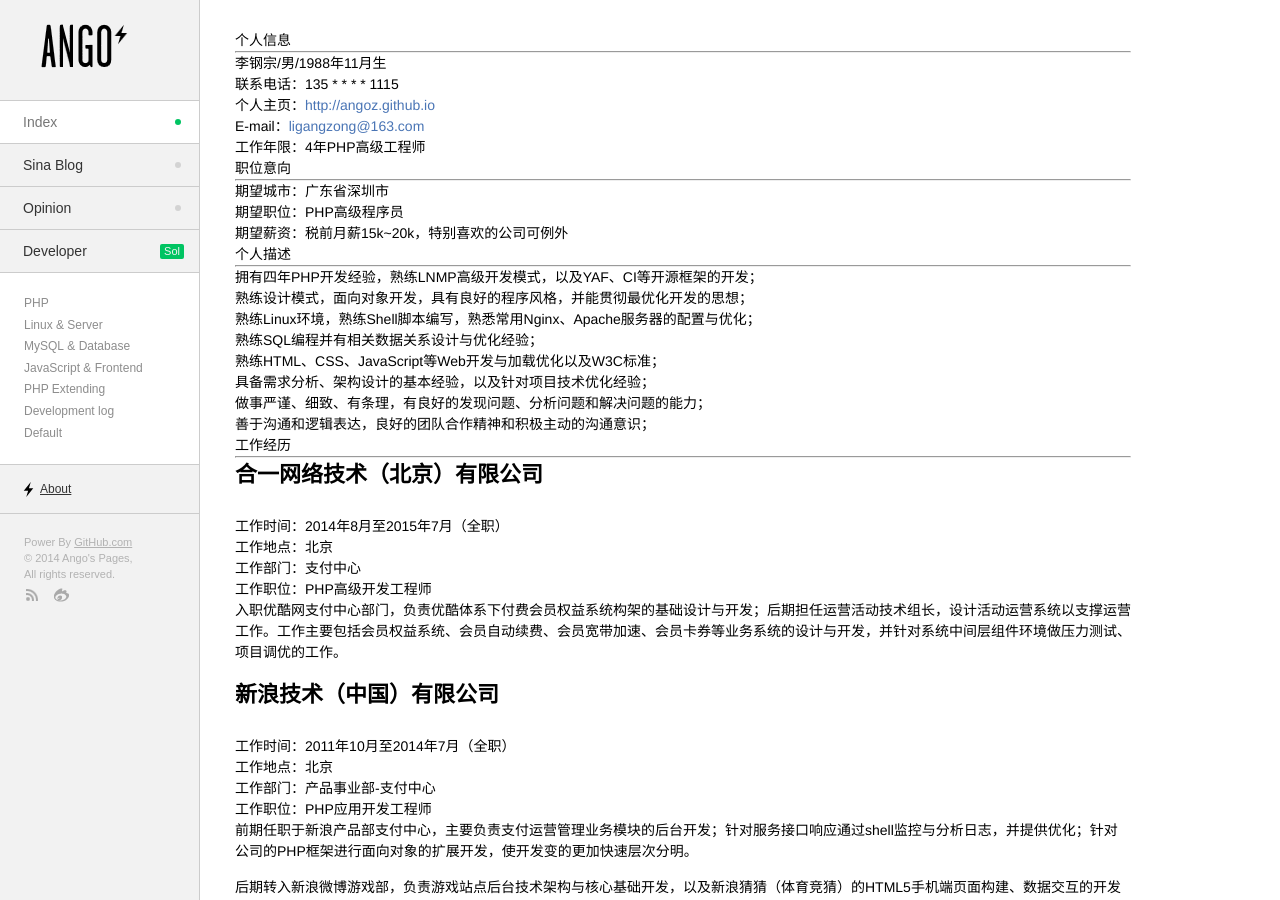
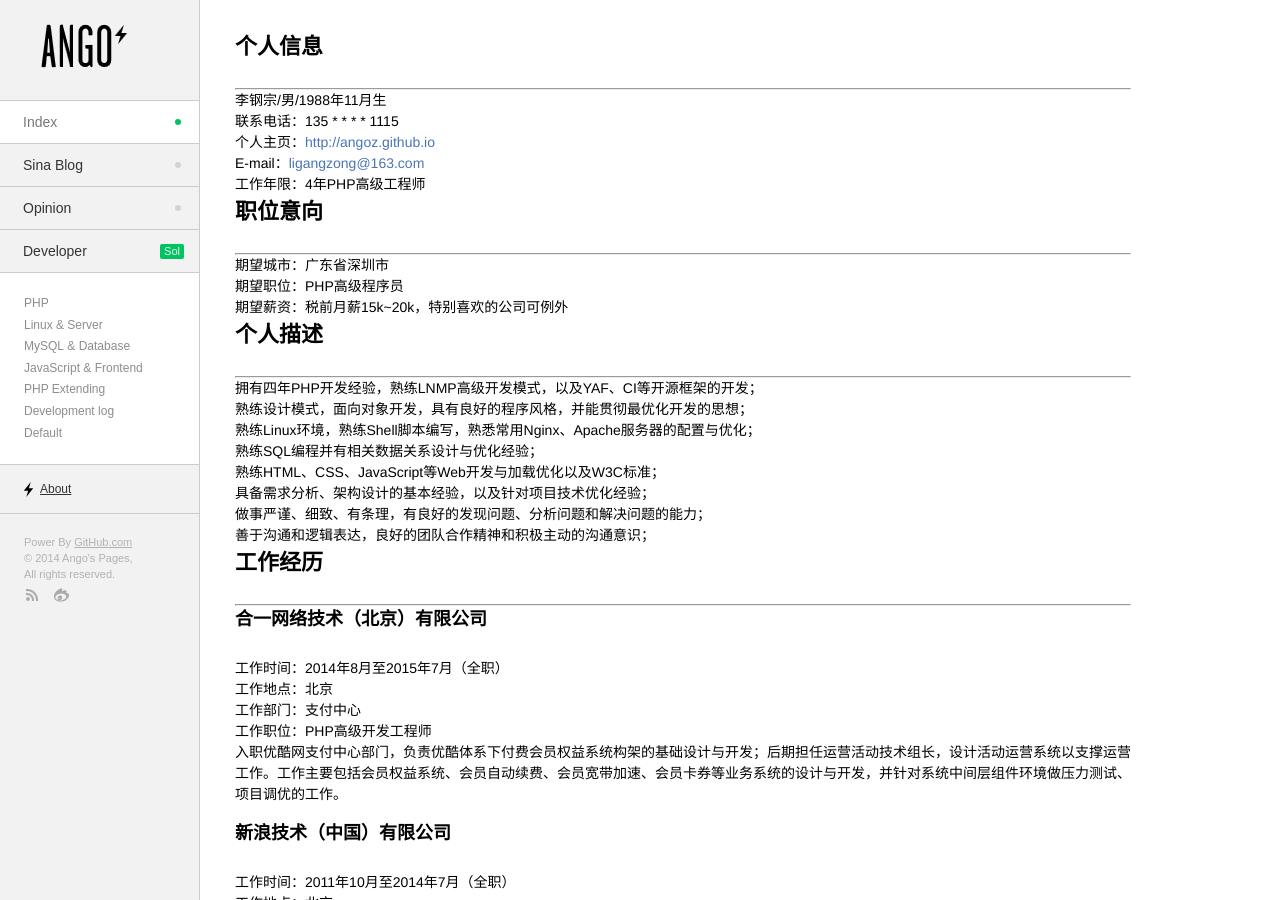
Before and after one commit to angoz/angoz.github.io, a Jekyll site: the page built from about/resume.md, in a window 1280 px wide and 900 px high. Built offline with Jekyll 4.4.1, drawn with Linux system fonts in a browser that asks for light colours; nearby versions of some CDN libraries; Markdown is read by kramdown in place of the engine named in the settings.

```diff
--- a/about/resume.md
+++ b/about/resume.md
@@ -3,7 +3,7 @@ layout: default
 title: 个人简历
 ---
 
-# 个人信息
+## 个人信息
 ---
  - 李钢宗/男/1988年11月生
  - 联系电话：135 * * * * 1115
@@ -12,13 +12,13 @@ title: 个人简历
  - 工作年限：4年PHP高级工程师
 
 
-# 职位意向
+## 职位意向
 ---
  - 期望城市：广东省深圳市
  - 期望职位：PHP高级程序员
  - 期望薪资：税前月薪15k~20k，特别喜欢的公司可例外
 
-# 个人描述
+## 个人描述
 ---
  - 拥有四年PHP开发经验，熟练LNMP高级开发模式，以及YAF、CI等开源框架的开发；
  - 熟练设计模式，面向对象开发，具有良好的程序风格，并能贯彻最优化开发的思想；
@@ -29,9 +29,9 @@ title: 个人简历
  - 做事严谨、细致、有条理，有良好的发现问题、分析问题和解决问题的能力；
  - 善于沟通和逻辑表达，良好的团队合作精神和积极主动的沟通意识；
 
-# 工作经历
+## 工作经历
 ---
-## 合一网络技术（北京）有限公司
+### 合一网络技术（北京）有限公司
  - 工作时间：2014年8月至2015年7月（全职）
  - 工作地点：北京
  - 工作部门：支付中心
@@ -39,7 +39,7 @@ title: 个人简历
 
 入职优酷网支付中心部门，负责优酷体系下付费会员权益系统构架的基础设计与开发；后期担任运营活动技术组长，设计活动运营系统以支撑运营工作。工作主要包括会员权益系统、会员自动续费、会员宽带加速、会员卡券等业务系统的设计与开发，并针对系统中间层组件环境做压力测试、项目调优的工作。
 
-## 新浪技术（中国）有限公司
+### 新浪技术（中国）有限公司
  - 工作时间：2011年10月至2014年7月（全职）
  - 工作地点：北京
  - 工作部门：产品事业部-支付中心
@@ -49,7 +49,7 @@ title: 个人简历
 
 后期转入新浪微博游戏部，负责游戏站点后台技术架构与核心基础开发，以及新浪猜猜（体育竞猜）的HTML5手机端页面构建、数据交互的开发工作；后期联合产品、运营人员策划与开发WAP游戏项目；与《看球啦》应用合作，服务端需求开发与API接口化，推出乐猜APP（体育竞猜）项目。
 
-## 康盛创想（北京）科技有限公司
+### 康盛创想（北京）科技有限公司
  - 工作时间：2011年3月至2011年9月（大四实习）
  - 工作地点：北京
  - 工作部门：项目合作部
@@ -57,44 +57,44 @@ title: 个人简历
 
 在大四期间主要于该公司实习与学习，自主学习了该公司的Discuz!、UCenter等康盛产品源码，并参与了部分合作项目的开发，主要负责CMS的部分模块功能开发、论坛定制插件开发，以及后台编辑模块的开发。
 
-# 项目经验
+## 项目经验
 ---
-### 2014/8-2015/7：优酷会员权益系统
+#### 2014/8-2015/7：优酷会员权益系统
  - 项目地址：[http://vip.youku.com](http://vip.youku.com "优酷会员"), [http://pay.youku.com](http://pay.youku.com "优酷支付")
  - 项目角色：项目开发
  - 项目职责：前期主要负责项目基础构架的设计，使用YAF作为业务框架并设计核心业务层的基本开发模式，以及业务模型、数据关系设计；开发阶段主要包括会员账户、权益订购、权益消费、权益包升级、自动续费等业务模块的开发，并参与针对系统中间层组件环境做压力测试、全站Redis缓存、中间组件优化的工作，提升系统性能；推动优酷土豆Passport账号互联，全面实现账号一体化；后期阶段担任运营活动技术组长，负责运营活动技术支持与发布。
 
-### 2015/5-2015/7：会员加速系统2.0
+#### 2015/5-2015/7：会员加速系统2.0
  - 项目地址：[http://vip.youku.com](http://vip.youku.com "优酷会员")
  - 项目角色：项目组织与开发
  - 项目职责：作为项目基础负责人，配合产品完成需求分析，以及基本的技术构架设计；与电信、联通技术对接，完成多省份加速业务接入，实现会员宽带智能提速，包括宽带状态查询、立刻提速、关闭提速等核心功能模型；实现功能API接口化，提供优酷平台下各业务方接入。
 
-### 2013/1-2014/7：新浪猜猜
+#### 2013/1-2014/7：新浪猜猜
  - 项目地址：[http://cai.weibo.cn](http://cai.weibo.cn "新浪猜猜手机版"), [http://cai.weibo.com](http://cai.weibo.com "新浪猜猜PC版")
  - 项目角色：项目开发
  - 项目职责：主要负责项目一期的技术方案设计与开发计划安排，核心数据库结构、基础模块的设计与开发，主要包括用户账户、商城道具、小游戏博弈等模块，以及HTML5移动设备版前端构建，采用 SeaJS构架与 MVC 加载模式开发；后期针对合作渠道接口支持与提供解决方案。
 
-### 2014/04-2014/07：乐猜APP
+#### 2014/04-2014/07：乐猜APP
  - 项目地址：[http://cai.weibo.com/lecai/index.php](http://cai.weibo.com/lecai/index.php "乐猜APP")
  - 项目角色：服务端组织与开发
  - 项目职责：主要负责项目技术方案设计与开发计划安排，独立完成服务端架构、数据库结构设计、核心功能模块、客户端交互接口等需求的开发，以及后期产品运营后台开发，并提供联运技术支持。
 
-### 2013/11-2014/3：WAP游戏开发与优化
+#### 2013/11-2014/3：WAP游戏开发与优化
  - 项目地址：[http://dp.sina.cn/dpool/sports/nbastar](http://dp.sina.cn/dpool/sports/nbastar "灌篮·巅峰对决")
  - 项目角色：项目组织与开发
  - 项目职责：在新WAP游戏项目上主要负责产品需求跟进，并制定开发方案与工期规划；核心数据结构、核心模块设计与开发，主要有赛事竞技、俱乐部、市场竞拍等业务模块；针对游戏数据做平衡策略调整以及性能优化；以及对原有的WAP项目做运营技术支持与迭代优化的开发工作。
 
-### 2012/10-2013/01：游戏数据库（台湾游戏网、Dota2、剑灵游戏资料库）
+#### 2012/10-2013/01：游戏数据库（台湾游戏网、Dota2、剑灵游戏资料库）
  - 项目地址：[http://www.twgame.com.cn/](http://www.twgame.com.cn/ "新浪台湾游戏网"), [http://dota2db.games.sina.com.cn/](http://dota2db.games.sina.com.cn/ "剑灵数据中心")
  - 项目角色：项目开发
  - 项目职责：主要负责管理后台项目架构开发，均采用Yaf构架；Dota2、剑灵数据中心后台内容部分管理模块开发，台湾游戏网CMS管理/发布后台开发，供编辑进行数据录入、修改以及静态资源自动发布等功能；
 
-### 2011/12-2012/12：新浪新付通
+#### 2011/12-2012/12：新浪新付通
  - 项目地址：[https://pay.sina.com.cn/](https://pay.sina.com.cn/ "新浪支付")
  - 项目角色：支付中心后台开发
  - 项目职责：参与支付中心后台和新付通运营结算后台的开发工作，负责财务报表开发，日常运营模块等功能的开发；负责新结算后台项目中对公司的PHP框架进行面向对象的扩展开发与优化，使开发变的更加快速层次分明；负责第三方服务接口响应速度监控与分析，并提供优化。
 
-# 技能参考
+## 技能参考
 ---
 - Web开发：PHP/LNMP/LAMP/Shell/Linux
 - Web框架：Yaf/CI/ThinkPHP/Zend
@@ -105,10 +105,10 @@ title: 个人简历
 - 单元测试：PHPUnit/SimpleTest/Qunit
 - 云和开放平台：SAE/BAE/AWS/微博开放平台/微信应用开发
 
-# 致谢
+## 致谢
 ---
 感谢您花时间阅读我的简历，期待能有机会和您共事。
 
-# 其它
+## 其它
 ---
  - 由「 [Github.com](https://www.github.com) 」技术驱动；
```
